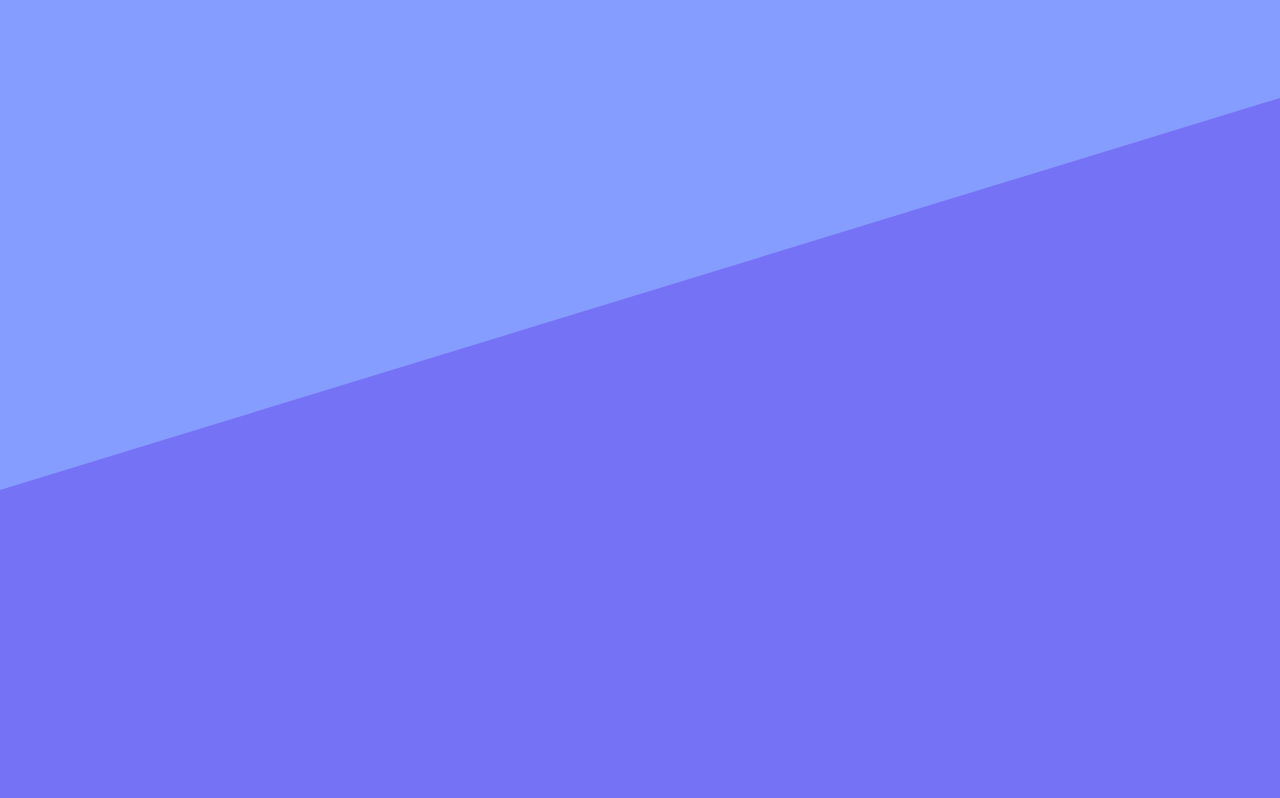
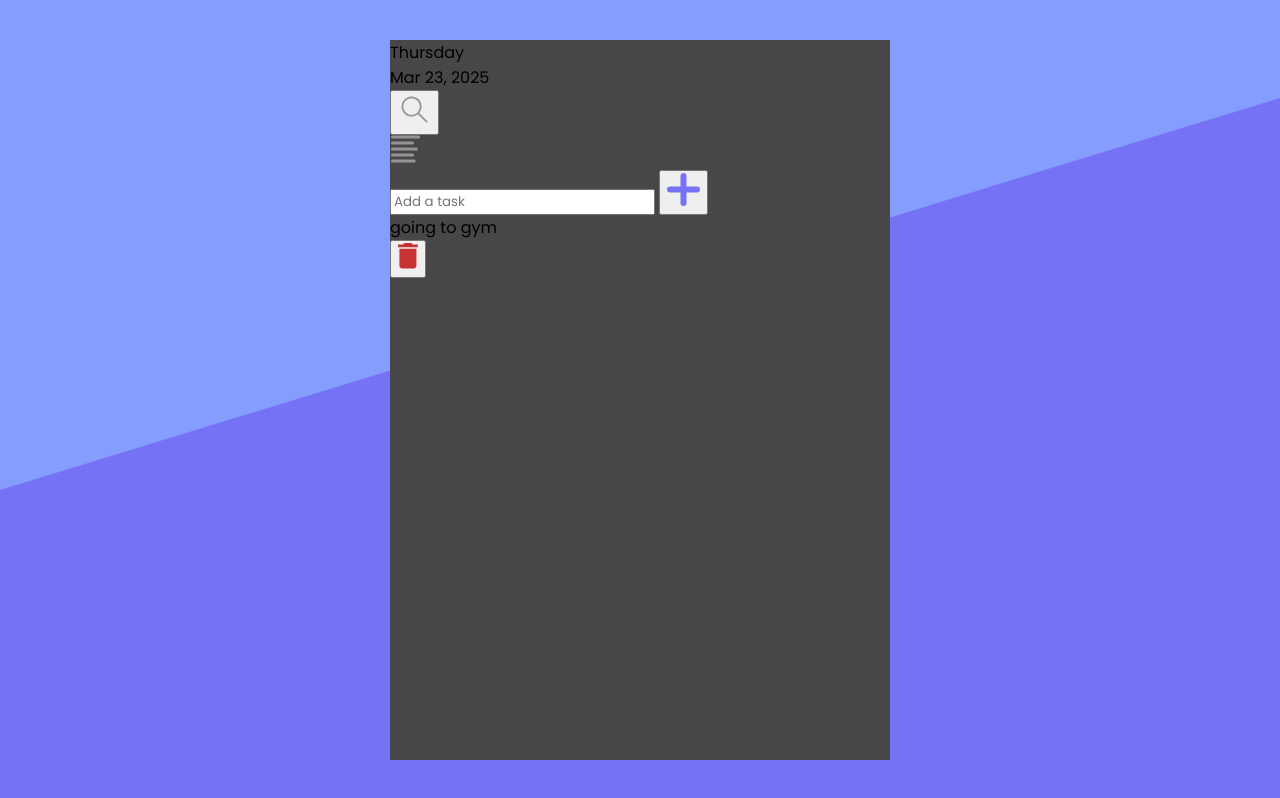
Before and after one commit to silverPalets/todo-list, a plain HTML site: page index.html in a window 1280 px wide. Drawn offline with Linux system fonts and the light colour scheme.

Commit message:
fixing z index error for main section and making it's css, adding other parts html and svg icons

```diff
--- a/index.html
+++ b/index.html
@@ -14,6 +14,42 @@
   </head>
   <body>
     <div class="second-background"></div>
+    <div class="body-cover">
+      <main class="todo-page">
+        <div class="date-search">
+          <div class="day-and-date">
+            <div class="day">Thursday</div>
+            <div class="date">Mar 23, 2025</div>
+          </div>
+          <button class="search-button">
+            <img
+              src="./src/icones/fluent_search-28-regular.svg"
+              alt="search icon"
+            />
+          </button>
+        </div>
+        <div class="main-part">
+          <div class="add-task-bar">
+            <div class="paragraph-icon">
+              <img src="./src/icones/parapraph.svg" />
+            </div>
+            <input type="text" placeholder="Add a task" />
+            <button class="add-button">
+              <img src="./src/icones/add-icon.svg" alt="add icon" />
+            </button>
+          </div>
+          <div class="todo-list">
+            <div class="task">
+              <div class="check-box"></div>
+              <div class="task-name">going to gym</div>
+              <button class="delete-button">
+                <img src="./src/icones/garbage.svg" alt="delete button" />
+              </button>
+            </div>
+          </div>
+        </div>
+      </main>
+    </div>
     <script type="module" src="./src/index.js"></script>
   </body>
 </html>
--- a/src/css/styles.css
+++ b/src/css/styles.css
@@ -9,17 +9,33 @@
   font-family: 'Poppins';
 }
 
-body {
+html, body {
   background-color: var(--accent-color);
+  width: 100%;
+  height: 100%; /*so other percentages on height work*/
 }
 
 body .second-background {
   width: 100%;
   height: 490px;
-  position: fixed;
-  /* object-fit: cover; */
-  display: inline-block;
+  position:absolute;
+  z-index: 1;
   background-color: rgb(133, 157, 255);
-
   clip-path: polygon(0% 0%, 100% 0%, 100% 20%, 0% 100%);
 }
+
+.body-cover {
+  width: 100%;
+  height: 100%;
+  display: flex;
+  align-items: center;
+  justify-content: center;
+}
+
+.todo-page {
+  width: 500px;
+  height: 90%;
+  z-index: 1000;
+  position: relative;
+  background-color: var(--primary-color);
+}
```
Also changed, not shown: src/icones/add-icon.svg (added), src/icones/fluent_search-28-regular.svg (added), src/icones/garbage.svg (added), src/icones/parapraph.svg (added).
